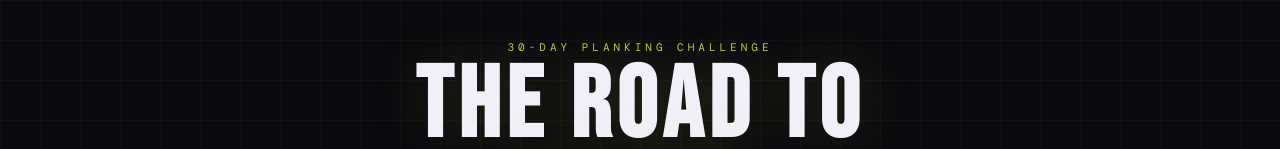
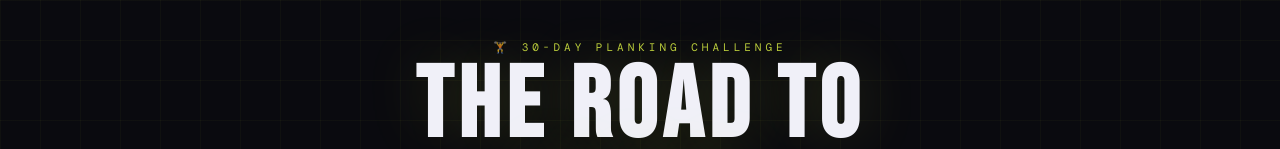
Before and after one commit to web-tailor/planking-challenge, a Nuxt app: page /roadmap in a window 1280 px wide. Shown: the top 149 px of the page. Built offline with nearby package versions, Linux system fonts and the light colour scheme.

Commit message:
added in the icon at roadmap

```diff
--- a/pages/roadmap.vue
+++ b/pages/roadmap.vue
@@ -51,7 +51,7 @@ const maxSec = GOAL_15
 <template>
   <div class="container">
     <header>
-      <div class="week-label">30-Day Planking Challenge</div>
+      <div class="week-label">🏋️ 30-Day Planking Challenge</div>
       <h1>THE ROAD TO<br><span>GLORY</span></h1>
       <div class="subtitle">Day {{ completedDays }} of {{ TOTAL_DAYS }} · {{ daysLeft }} days remaining</div>
     </header>
```
